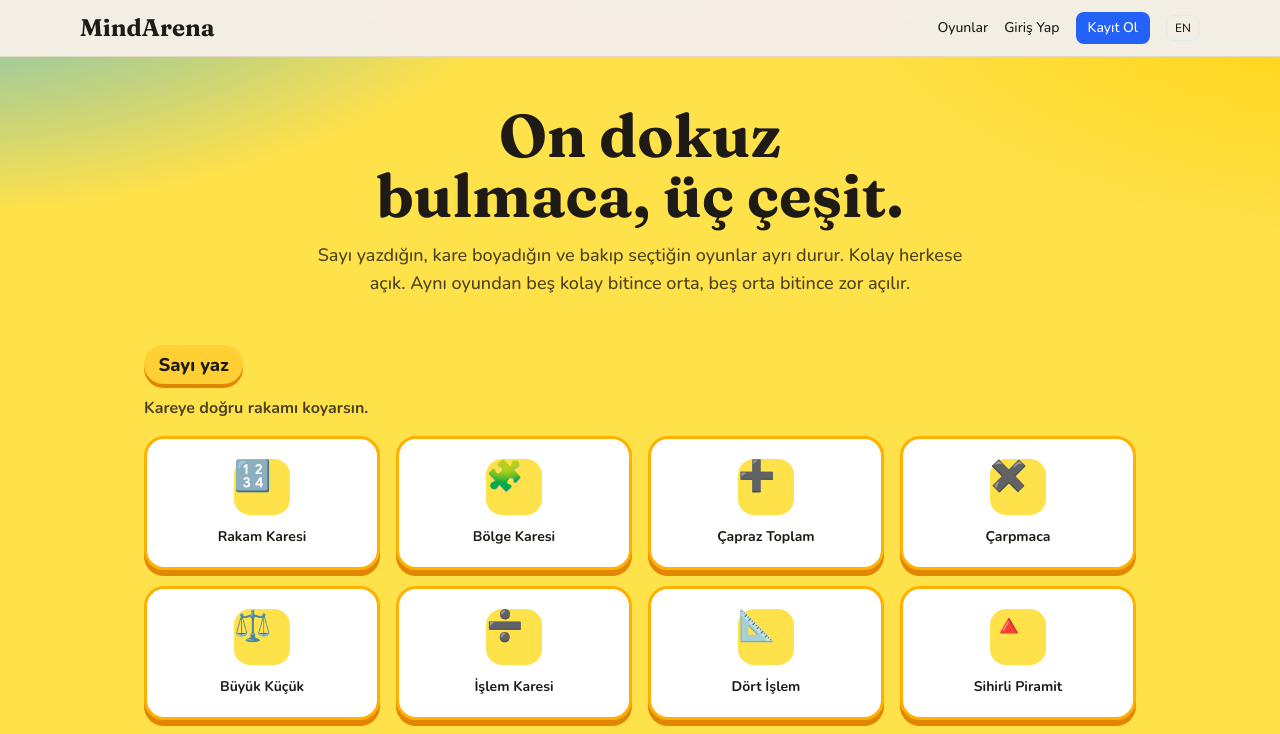
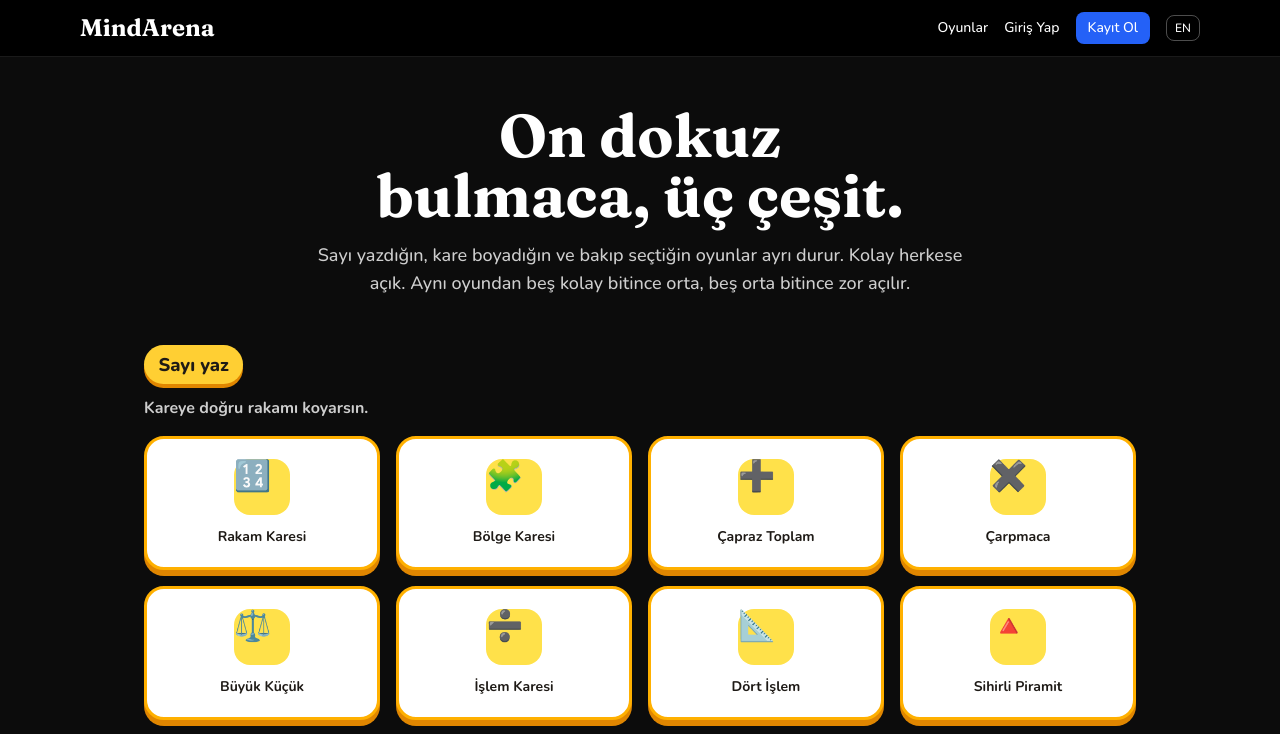
Before and after one commit to Duhterakturk/mindarena, a React (Vite) app in the folder frontend/: page / in a window 1280 px wide. Shown: the top 734 px of the page. Built offline with nearby package versions, Linux system fonts and the light colour scheme; no server answers.

Commit message:
Ana sayfanın sarı zeminini siyah yap, kartların rengi okunsun.

```diff
--- a/frontend/src/components/layout/Navbar.jsx
+++ b/frontend/src/components/layout/Navbar.jsx
@@ -1,5 +1,5 @@
 import { useState } from "react";
-import { Link, useNavigate } from "react-router-dom";
+import { Link, useLocation, useNavigate } from "react-router-dom";
 import { useTranslation } from "react-i18next";
 import { useAuth } from "../../context/AuthContext";
 
@@ -7,6 +7,7 @@ export default function Navbar() {
   const { t, i18n } = useTranslation();
   const { user, logout } = useAuth();
   const navigate = useNavigate();
+  const onHome = useLocation().pathname === "/";
   const [menuOpen, setMenuOpen] = useState(false);
 
   function toggleLanguage() {
@@ -60,7 +61,7 @@ export default function Navbar() {
 
       <button
         onClick={toggleLanguage}
-        className="border border-slate-200 rounded-lg px-2 py-1 text-xs uppercase mt-1 sm:mt-0 w-full sm:w-auto"
+        className={`border rounded-lg px-2 py-1 text-xs uppercase mt-1 sm:mt-0 w-full sm:w-auto ${onHome ? "border-white/30" : "border-slate-200"}`}
       >
         {i18n.language === "tr" ? "EN" : "TR"}
       </button>
@@ -68,9 +69,9 @@ export default function Navbar() {
   );
 
   return (
-    <nav className="bg-paper/90 backdrop-blur sticky top-0 z-10 border-b border-line">
+    <nav className={onHome ? "bg-black sticky top-0 z-10 border-b border-white/10 text-white" : "bg-paper/90 backdrop-blur sticky top-0 z-10 border-b border-line"}>
       <div className="max-w-6xl mx-auto px-4 py-3 flex items-center justify-between">
-        <Link to="/" className="font-display text-2xl font-semibold text-ink" onClick={() => setMenuOpen(false)}>
+        <Link to="/" className={`font-display text-2xl font-semibold ${onHome ? "text-white" : "text-ink"}`} onClick={() => setMenuOpen(false)}>
           {t("app.name")}
         </Link>
 
@@ -83,7 +84,7 @@ export default function Navbar() {
           onClick={() => setMenuOpen((open) => !open)}
           aria-label="Menüyü aç/kapat"
           aria-expanded={menuOpen}
-          className="sm:hidden p-2 -mr-2 text-slate-600"
+          className={`sm:hidden p-2 -mr-2 ${onHome ? "text-white" : "text-slate-600"}`}
         >
           {menuOpen ? (
             <svg xmlns="http://www.w3.org/2000/svg" className="w-6 h-6" fill="none" viewBox="0 0 24 24" stroke="currentColor">
--- a/frontend/src/pages/Home.jsx
+++ b/frontend/src/pages/Home.jsx
@@ -53,10 +53,10 @@ export default function Home() {
   return (
     <div className="home-desk">
       <section className="max-w-3xl mx-auto px-4 pt-12 pb-2 text-center">
-        <h1 className="font-display text-4xl sm:text-6xl font-semibold text-ink leading-[1.05] mb-4 text-balance">
+        <h1 className="font-display text-4xl sm:text-6xl font-semibold text-white leading-[1.05] mb-4 text-balance">
           {t("home.title")}
         </h1>
-        <p className="text-base sm:text-lg text-ink/80 max-w-2xl mx-auto leading-relaxed">
+        <p className="text-base sm:text-lg text-white/80 max-w-2xl mx-auto leading-relaxed">
           {t("home.subtitle")}
         </p>
       </section>
@@ -70,7 +70,7 @@ export default function Home() {
             >
               {t(`home.${shelf.id}`)}
             </h2>
-            <p className="text-ink/80 font-semibold mt-3 mb-4">{t(`home.${shelf.id}_help`)}</p>
+            <p className="text-white/80 font-semibold mt-3 mb-4">{t(`home.${shelf.id}_help`)}</p>
             <div className="grid grid-cols-2 sm:grid-cols-3 lg:grid-cols-4 gap-4">
               {shelf.slugs.map((slug, index) => {
                 const visual = getGameVisual(slug);
--- a/frontend/src/styles/index.css
+++ b/frontend/src/styles/index.css
@@ -172,11 +172,7 @@ body {
 
 .home-desk {
   min-height: calc(100vh - 4rem);
-  background:
-    radial-gradient(1100px 560px at -8% -12%, #2eb0ff 0%, transparent 62%),
-    radial-gradient(980px 520px at 108% -8%, #ffd000 0%, transparent 60%),
-    radial-gradient(860px 520px at 88% 112%, #ff4f9a 0%, transparent 58%),
-    #ffe14a;
+  background: #0c0c0c;
 }
 
 .home-shelf {
```
